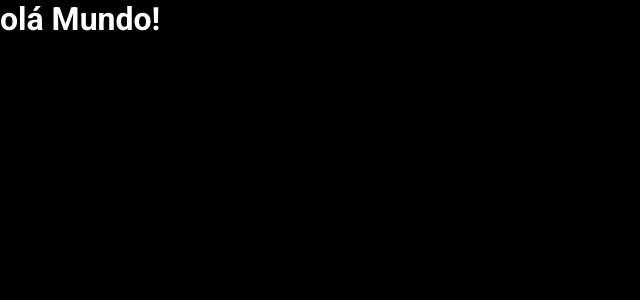
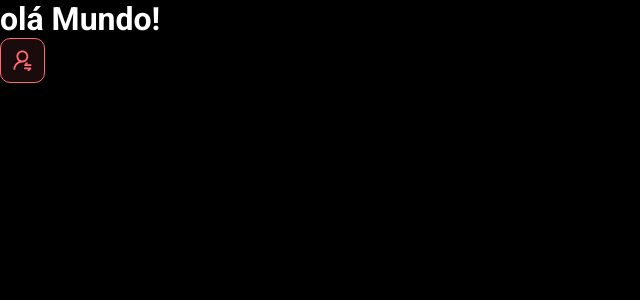
Before and after one commit to Amandalfs/dsmetaprojeto, a React (Vite) app in the folder frontend/: page / in a window 1280 px wide. Shown: the top 300 px of the page, without its empty margins (0-640 px from the left). Built offline with nearby package versions, Linux system fonts and the light colour scheme.

Commit message:
Firs components

```diff
--- a/frontend/src/App.tsx
+++ b/frontend/src/App.tsx
@@ -1,9 +1,14 @@
+import NotificationButton from "./components/NotificationButton"
 
 
 function App() {
   return (
+    <>
     <h1>olá Mundo!</h1>
+    <NotificationButton />
+    </>
     )
+
 
 }
 
--- /dev/null
+++ b/frontend/src/components/NotificationButton/index.tsx
@@ -0,0 +1,14 @@
+import icon from '../../assets/img/notification-icon.svg'
+import './styles.css'
+
+function    NotificationButton() {
+    return (
+        <div className="dsmeta-red-btn">
+            <img src={icon} alt="Notificar"></img>
+        </div>
+      )
+
+  }
+
+
+  export default NotificationButton
--- /dev/null
+++ b/frontend/src/components/NotificationButton/styles.css
@@ -0,0 +1,16 @@
+
+.dsmeta-red-btn {
+        height: 45px;
+        width: 45px;
+        background: rgba(255, 107, 114, 0.1);
+        border: 1px solid #FF6B72;
+        border-radius: 10px;
+        display: flex;
+        align-items: center;
+        justify-content: center;
+        cursor: pointer;
+    }
+
+    .dsmeta-red-btn img {
+        width: 19px;
+    }
--- a/frontend/src/index.css
+++ b/frontend/src/index.css
@@ -15,3 +15,15 @@
   color: #fff;
   text-decoration: none;
 }
+
+.dsmeta-red-btn {
+  height: 45px;
+  width: 45px;
+  background: rgba(255, 107, 114, 0.1);
+  border: 1px solid #FF6B72;
+  border-radius: 10px;
+  display: flex;
+  align-items: center;
+  justify-content: center;
+  cursor: pointer;
+}
```
Also changed, not shown: frontend/src/assets/img/notification-icon.svg (added).
